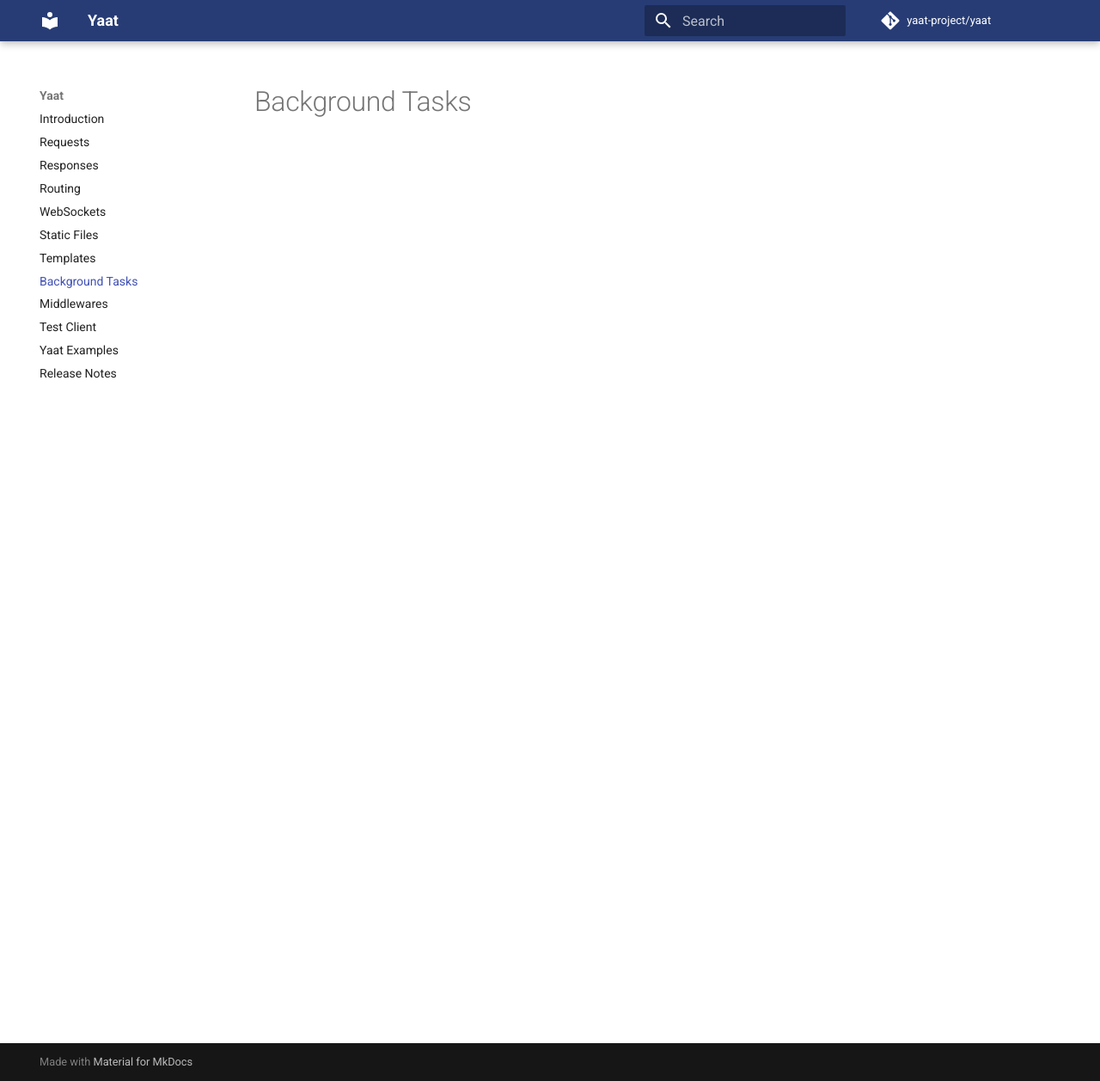
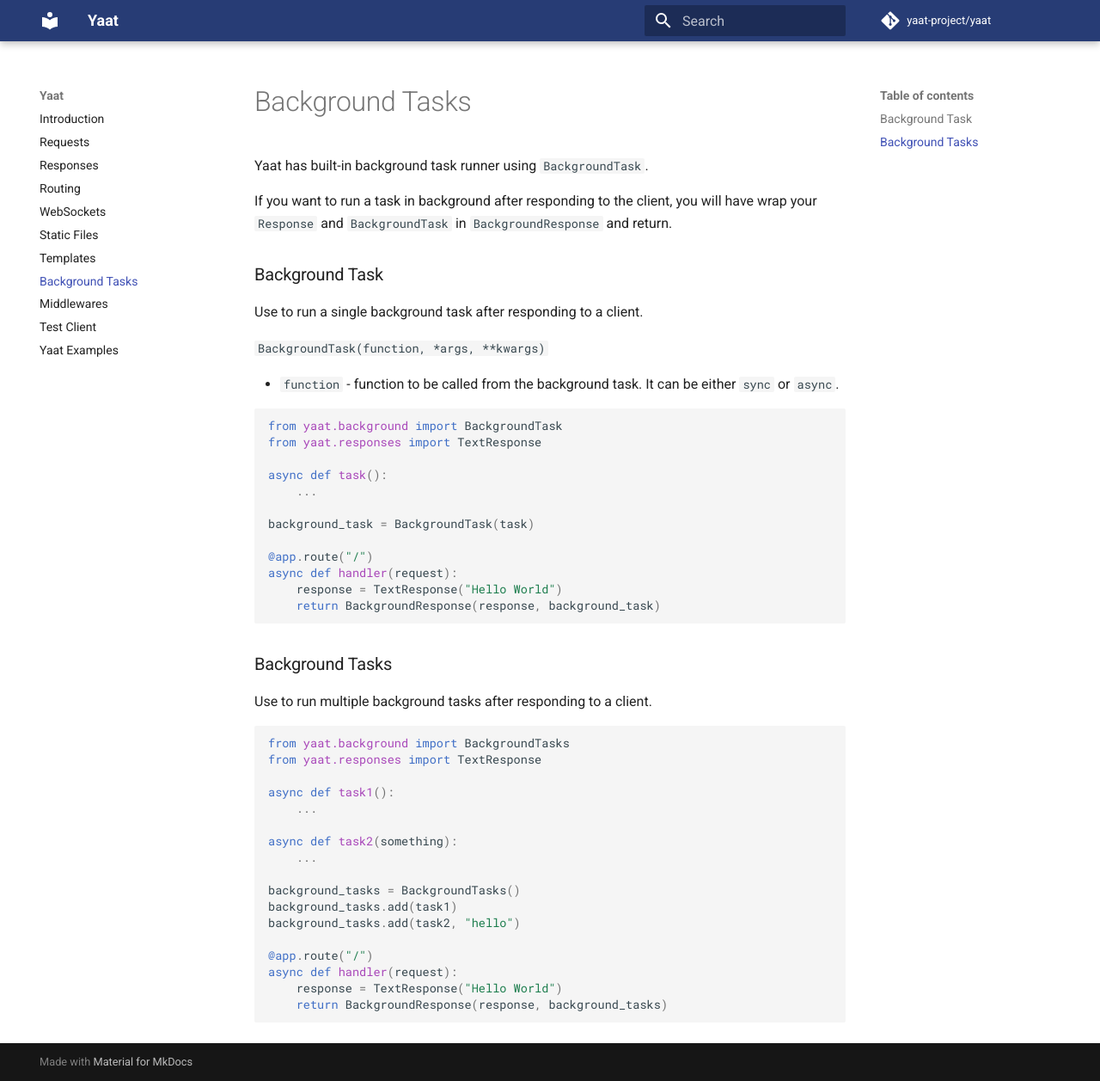
Before and after one commit to yaat-project/yaat, an MkDocs documentation site: the page built from docs/backgroundtasks.md, in a window 1280 px wide and 1257 px high. Shown: the whole window at 86% size. Built offline with MkDocs 1.6.1 and Material for MkDocs 9.7.7, drawn with Linux system fonts in a browser that asks for light colours; comment, search, counter and statistics services are not loaded.

Commit message:
updated docs

````diff
--- a/docs/backgroundtasks.md
+++ b/docs/backgroundtasks.md
@@ -1 +1,53 @@
 # Background Tasks
+
+Yaat has built-in background task runner using `BackgroundTask`.
+
+If you want to run a task in background after responding to the client, you will have wrap your `Response`
+and `BackgroundTask` in `BackgroundResponse` and return.
+
+### Background Task
+
+Use to run a single background task after responding to a client.
+
+`BackgroundTask(function, *args, **kwargs)`
+
+- `function` - function to be called from the background task. It can be either `sync` or `async`.
+
+```python
+from yaat.background import BackgroundTask
+from yaat.responses import TextResponse
+
+async def task():
+    ...
+
+background_task = BackgroundTask(task)
+
+@app.route("/")
+async def handler(request):
+    response = TextResponse("Hello World")
+    return BackgroundResponse(response, background_task)
+```
+
+### Background Tasks
+
+Use to run multiple background tasks after responding to a client.
+
+```python
+from yaat.background import BackgroundTasks
+from yaat.responses import TextResponse
+
+async def task1():
+    ...
+
+async def task2(something):
+    ...
+
+background_tasks = BackgroundTasks()
+background_tasks.add(task1)
+background_tasks.add(task2, "hello")
+
+@app.route("/")
+async def handler(request):
+    response = TextResponse("Hello World")
+    return BackgroundResponse(response, background_tasks)
+```
--- a/mkdocs.yml
+++ b/mkdocs.yml
@@ -16,7 +16,7 @@
     - Middlewares: middlewares.md
     - Test Client: testclient.md
     - Yaat Examples: examples.md
-    - Release Notes: releasenotes.md
+    # - Release Notes: releasenotes.md
 
 theme:
     name: 'material'
````
Also changed, not shown: docs/templates.md (+1 -1 lines).
